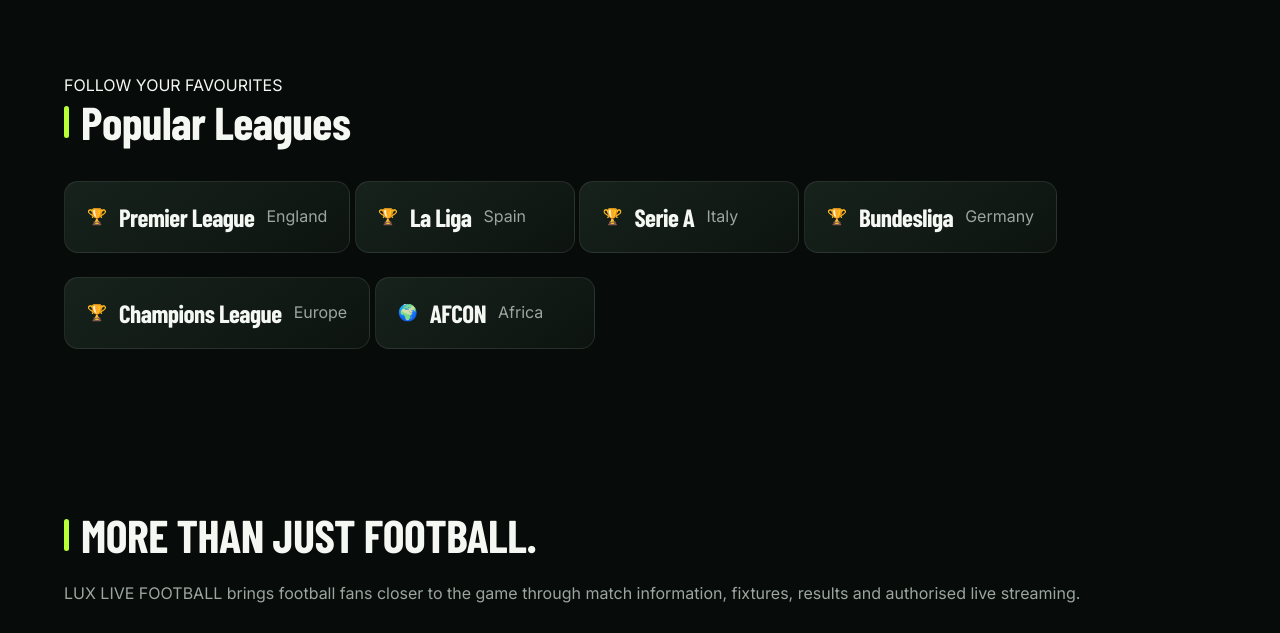
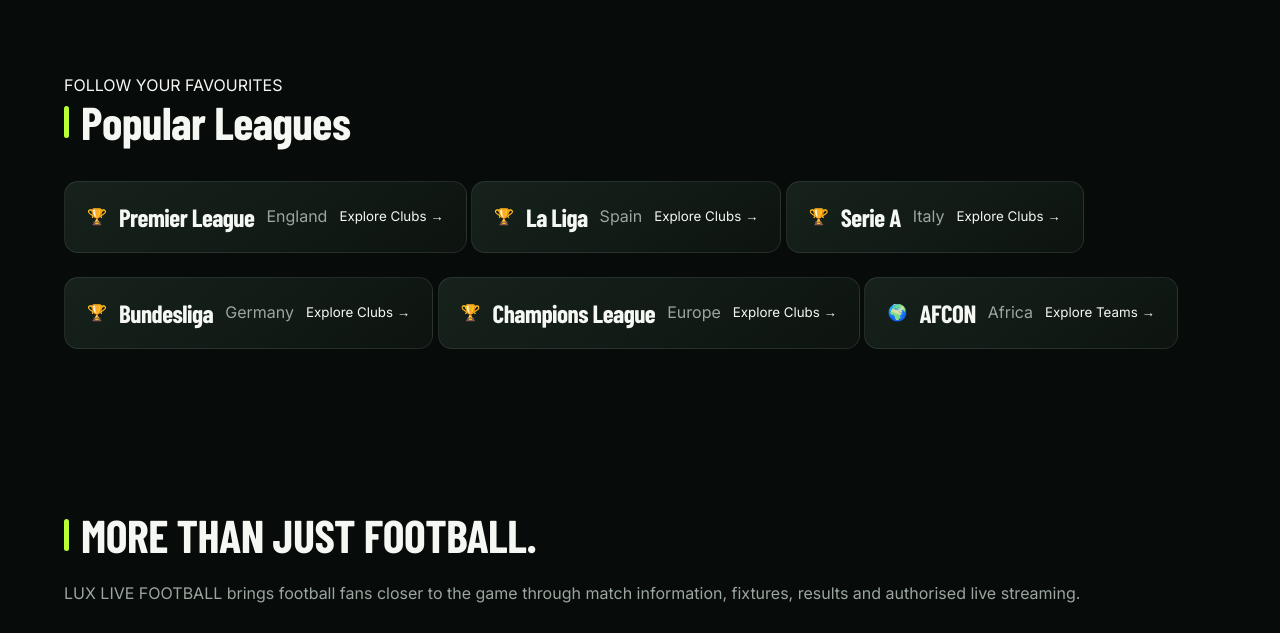
Before and after one commit to xycobranix-max/LUX-LIVE-FOOTBALL, a website: page public/index.html in a window 1280 px wide. Shown: the part 796-1429 px from the top of the page. Drawn offline with nearby package versions, Linux system fonts and the light colour scheme; no server answers; a web font is replaced by a local one.

Commit message:
Update index.html

```diff
--- a/public/index.html
+++ b/public/index.html
@@ -169,8 +169,7 @@
 
         </section>
 
-
-        <section class="section" id="homeLeagues">
+        <section class="leagues-section">
 
     <div class="section-heading">
         <div>
@@ -181,46 +180,72 @@
 
     <div class="leagues-grid">
 
-                <div class="league-card">
+        <div class="league-card" onclick="openLeague('premier-league')">
             <span>🏆</span>
             <h3>Premier League</h3>
             <p>England</p>
+            <small>Explore Clubs →</small>
         </div>
 
-                <div class="league-card">
+        <div class="league-card" onclick="openLeague('la-liga')">
             <span>🏆</span>
             <h3>La Liga</h3>
             <p>Spain</p>
+            <small>Explore Clubs →</small>
         </div>
 
-                <div class="league-card">
+        <div class="league-card" onclick="openLeague('serie-a')">
             <span>🏆</span>
             <h3>Serie A</h3>
             <p>Italy</p>
+            <small>Explore Clubs →</small>
         </div>
 
-                <div class="league-card">
+        <div class="league-card" onclick="openLeague('bundesliga')">
             <span>🏆</span>
             <h3>Bundesliga</h3>
             <p>Germany</p>
+            <small>Explore Clubs →</small>
         </div>
 
-                <div class="league-card">
+        <div class="league-card" onclick="openLeague('champions-league')">
             <span>🏆</span>
             <h3>Champions League</h3>
             <p>Europe</p>
+            <small>Explore Clubs →</small>
         </div>
 
-                <div class="league-card">
+        <div class="league-card" onclick="openLeague('afcon')">
             <span>🌍</span>
             <h3>AFCON</h3>
             <p>Africa</p>
+            <small>Explore Teams →</small>
         </div>
 
     </div>
 
 </section>
 
+<!-- LEAGUE DETAILS PAGE -->
+<section id="leagueDetailsPage" class="league-details-page" style="display:none;">
+
+    <button onclick="closeLeague()" class="back-button">
+        ← Back to Home
+    </button>
+
+    <div class="league-details-heading">
+        <span id="leagueIcon">🏆</span>
+        <div>
+            <h2 id="leagueTitle">League</h2>
+            <p id="leagueCountry">Teams</p>
+        </div>
+    </div>
+
+    <h3>Participating Teams</h3>
+
+    <div id="leagueTeams" class="league-teams-grid"></div>
+
+</section>
 
         <section class="about-section">
             <h2>MORE THAN JUST FOOTBALL.</h2>
```
Lines whose indentation alone changed are shown as unchanged.
